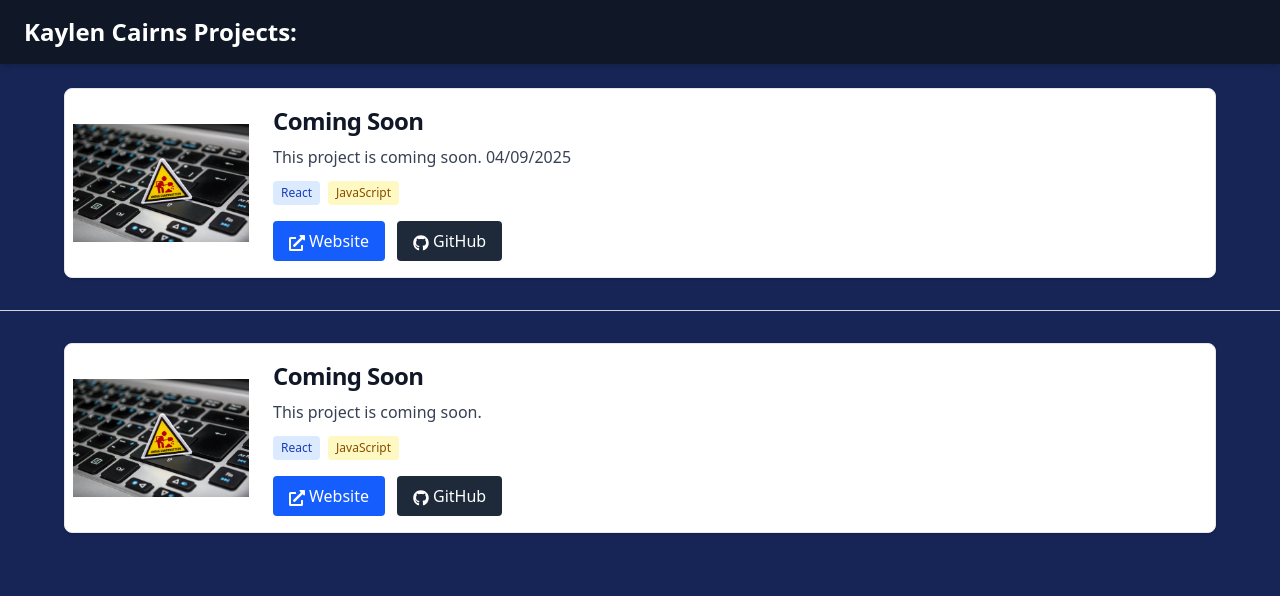
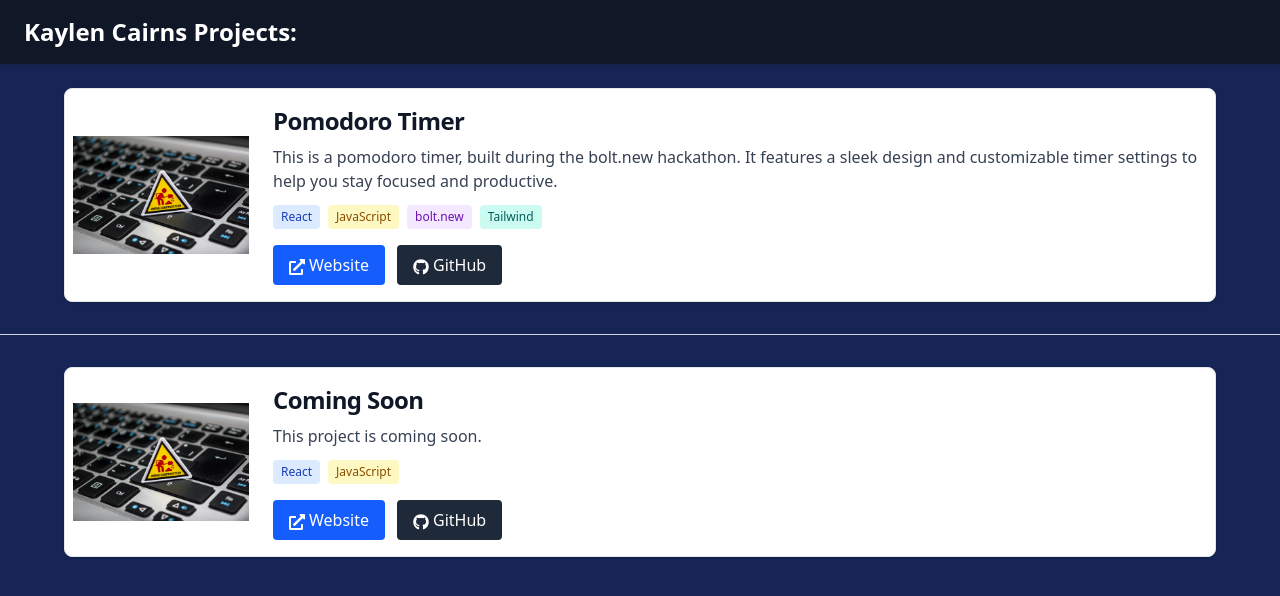
Before and after one commit to madKMC/portfolio, a React (Vite) app: page / in a window 1280 px wide. Shown: the top 596 px of the page. Built offline with nearby package versions, Linux system fonts and the light colour scheme.

Commit message:
feat: update ProjectCard details and enhance badge color mapping

```diff
--- a/src/App.jsx
+++ b/src/App.jsx
@@ -11,11 +11,11 @@ function App() {
 			<br />
 			<ProjectCard
 				image={comingSoonImage}
-				title='Coming Soon'
-				description='This project is coming soon. 04/09/2025'
-				badges={['React', 'JavaScript']}
-				websiteUrl='https://example.com'
-				githubUrl='https://github.com'
+				title='Pomodoro Timer'
+				description='This is a pomodoro timer, built during the bolt.new hackathon. It features a sleek design and customizable timer settings to help you stay focused and productive.'
+				badges={['React', 'JavaScript', 'bolt.new', 'Tailwind']}
+				websiteUrl='https://pomodoro.cairnsforge.co.za'
+				githubUrl='https://github.com/madKMC/PomodoroTimer'
 			/>
 			<Divider />
 			<ProjectCard
--- a/src/components/ProjectCard.jsx
+++ b/src/components/ProjectCard.jsx
@@ -3,8 +3,13 @@ import { FaGithub } from 'react-icons/fa';
 import { FaExternalLinkAlt } from 'react-icons/fa';
 
 const colorMap = {
-	React: 'bg-blue-100 text-blue-800',
-	JavaScript: 'bg-yellow-100 text-yellow-800',
+	'React': 'bg-blue-100 text-blue-800',
+	'JavaScript': 'bg-yellow-100 text-yellow-800',
+	'bolt.new': 'bg-purple-100 text-purple-800',
+	'Tailwind': 'bg-teal-100 text-teal-800',
+	'Node': 'bg-green-100 text-green-800',
+	'Express': 'bg-gray-100 text-gray-800',
+
 	// add more languages as needed
 };
 
```
